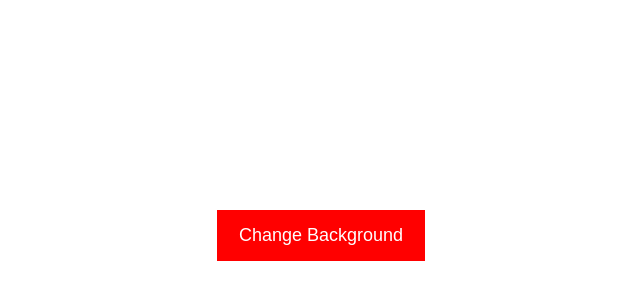
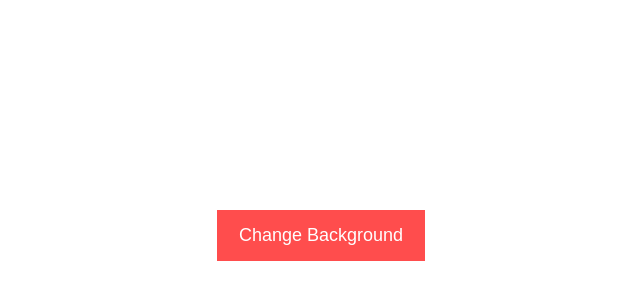
Before and after one commit to gulam101/JS-Background-Changer, a plain HTML site: page index.html in a window 1280 px wide. Shown: the part 190-490 px from the top of the page, without its empty margins (423-1063 px from the left). Drawn offline with Linux system fonts and the light colour scheme.

Commit message:
Updated Hex Colours

```diff
--- a/css/master.css
+++ b/css/master.css
@@ -8,14 +8,14 @@
     cursor: pointer;
     font-size: 18px;
     text-decoration: none;
-    color: white;
-    background: red;
+    color: #ffffff;
+    background: #ff4d4d;
     padding: 15px 22px;
     border: none;
 }
 
 .button:hover {
-  background-color: green;
-  color: black;
+  background-color: #7CFC00;
+  color: #0d6dba;
   transition: ease-in-out 550ms;
 }
```
